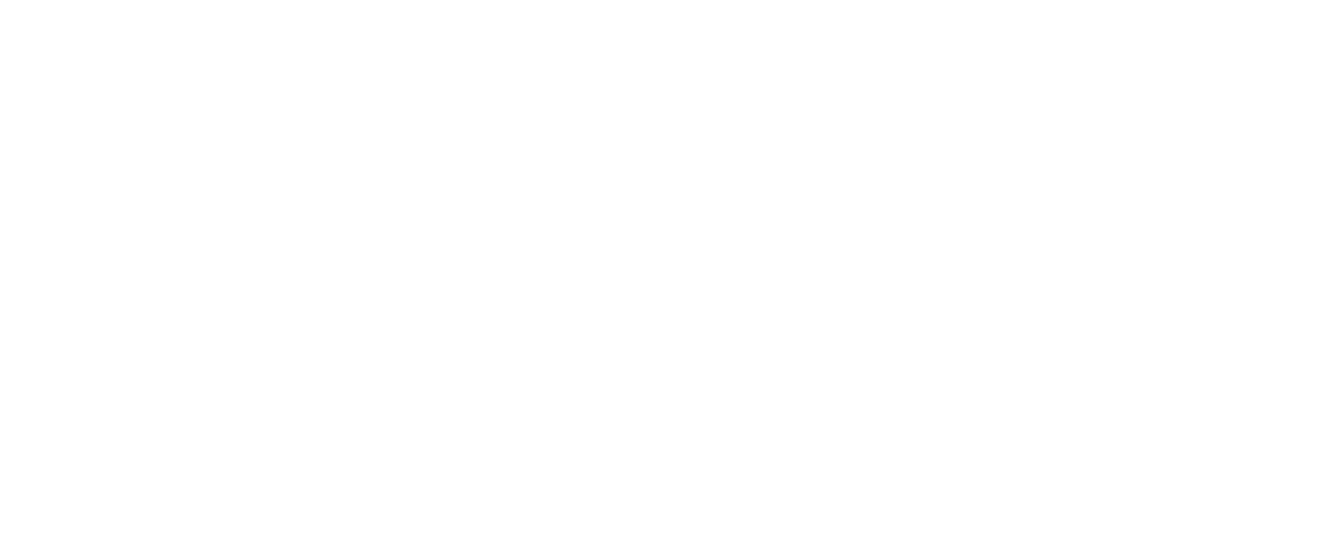
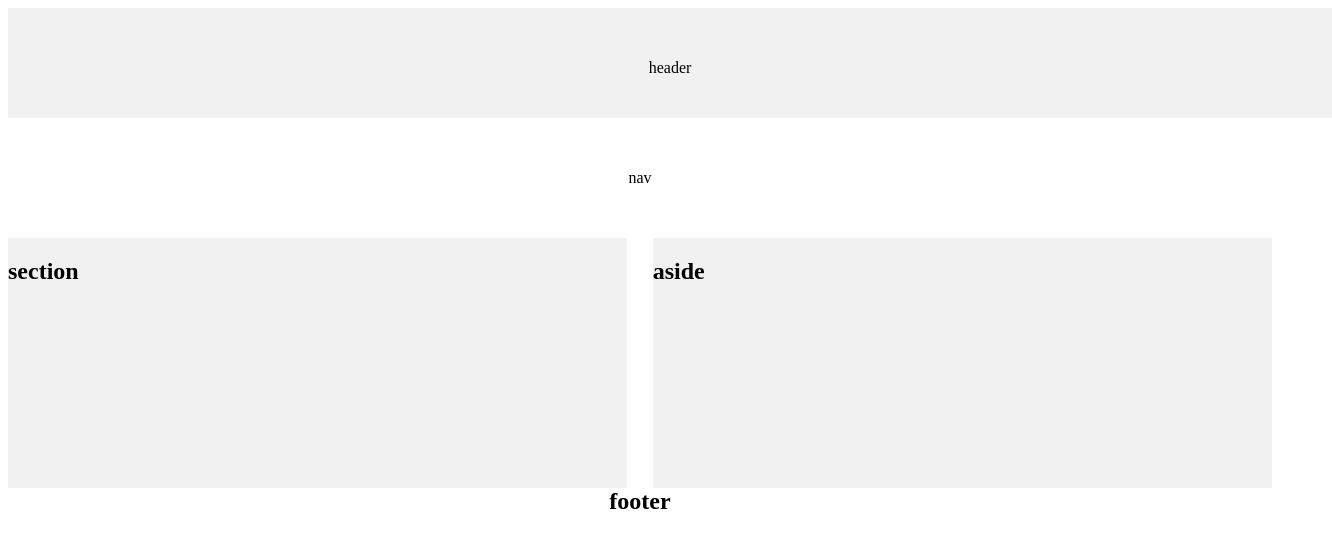
Before and after one commit to IanV27/HW-Wireframe, a plain HTML site: page index.html in a window 1280 px wide. Shown: the whole page, 1332 px wide, since content can reach past the window. Drawn offline with Linux system fonts and the light colour scheme.

Commit message:
final commit

```diff
--- a/index.html
+++ b/index.html
@@ -2,11 +2,35 @@
 <html lang="en">
 <head>
     <meta charset="UTF-8">
-    <meta name="viewport" content="width=device-width, initial-scale=1.0">
-    <meta http-equiv="X-UA-Compatible" content="ie=edge">
-    <title>Document</title>
+    <title>HW-Wireframe</title>
+    <link rel="stylesheet" type= "text/css" href="style.css"/>
+
 </head>
 <body>
 
+    <div id="header">
+        <p id="headerp">header</p>
+    </div>
+
+    <div id="nav">
+        <p id="navp">nav</p>
+    </div>
+
+    <section class="section">
+        <h1>section</h1>
+
+    </section>
+
+    <aside class="aside">
+        <h1>aside</h1>
+
+    </aside>
+
+
+  <div class="footer">
+      <h2>footer</h2>
+      </div>
+
+
 </body>
 </html>
--- a/style.css
+++ b/style.css
@@ -0,0 +1,49 @@
+#header{
+    text-align: center;
+    background-color: #f1f1f1;
+    padding: 30px;
+    width: 100%;
+    padding-bottom: 20px;
+
+}
+#headerp{
+    text-align: center;
+    padding: 5px;
+
+}
+
+#nav{
+    text-align: center;
+    background: color #333;
+    padding: 30px;
+
+
+}
+
+
+#navp{
+    text-align: center;
+    padding: 5px;
+
+
+}
+.section {
+    background-color: #f1f1f1;
+    height: 250px;
+    float: left;
+    width: 49%;
+}
+
+.aside {
+    background-color: #f1f1f1;
+    height:250px;
+    float: right;
+    width: 49%;
+
+}
+
+.footer {
+    padding: 20px;
+    text-align: center;
+    margin-top: 20px;
+}
```
